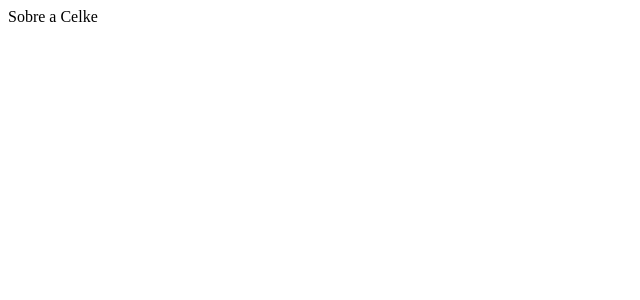
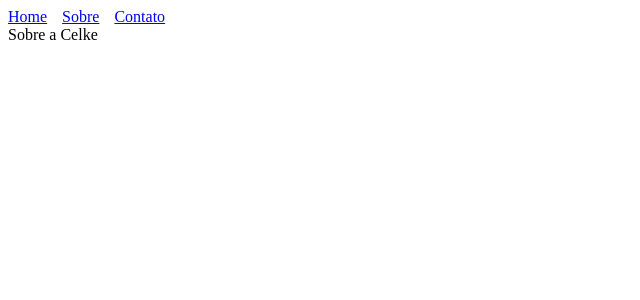
Before and after one commit to MauricioFe/live-celke, a Next.js app: page /sobre in a window 1280 px wide. Shown: the top 300 px of the page, without its empty margins (0-640 px from the left). Built offline with nearby package versions, Linux system fonts and the light colour scheme.

Commit message:
Criação do componente menu e adição do reactstrap

```diff
--- /dev/null
+++ b/components/Menu.js
@@ -0,0 +1,25 @@
+import Link from 'next/link';
+
+const linkStyle = {
+    marginRight: 15
+}
+
+const Menu = () => {
+    return (
+        <div>
+            <Link href="/">
+                <a style={linkStyle}>Home</a>
+            </Link>
+
+            <Link href="/sobre">
+                <a style={linkStyle}>Sobre</a>
+            </Link>
+
+            <Link href="/contato">
+                <a style={linkStyle}>Contato</a>
+            </Link>
+        </div>
+    );
+}
+
+export default Menu;
--- a/package.json
+++ b/package.json
@@ -8,8 +8,10 @@
     "start": "next start"
   },
   "dependencies": {
+    "bootstrap": "^4.5.0",
     "next": "9.4.4",
     "react": "16.13.1",
-    "react-dom": "16.13.1"
+    "react-dom": "16.13.1",
+    "reactstrap": "^8.5.0"
   }
 }
--- a/pages/sobre.js
+++ b/pages/sobre.js
@@ -1,5 +1,11 @@
+import Menu from '../components/Menu';
 function Sobre() {
-    return <div>Sobre a Celke</div>
-  }
+    return (
+        <div>
+            <Menu />
+            Sobre a Celke
+        </div>
+    );
+}
 
-  export default Sobre
+export default Sobre
```
Also changed, not shown: pages/contato.js (+9 -3 lines), pages/index.js (+7 -1 lines), 1 other file (tests, documents, lock files or other folders).
